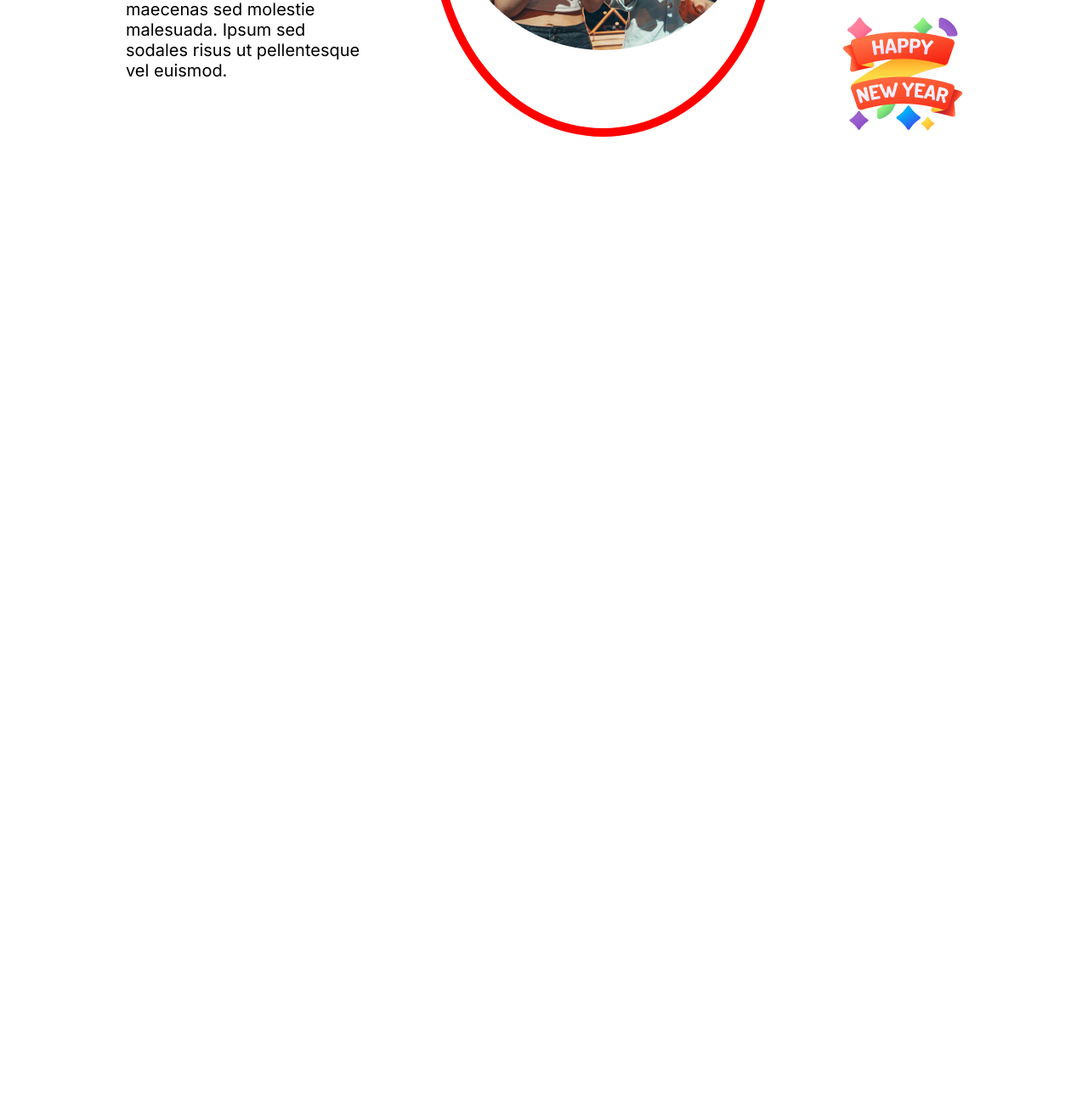
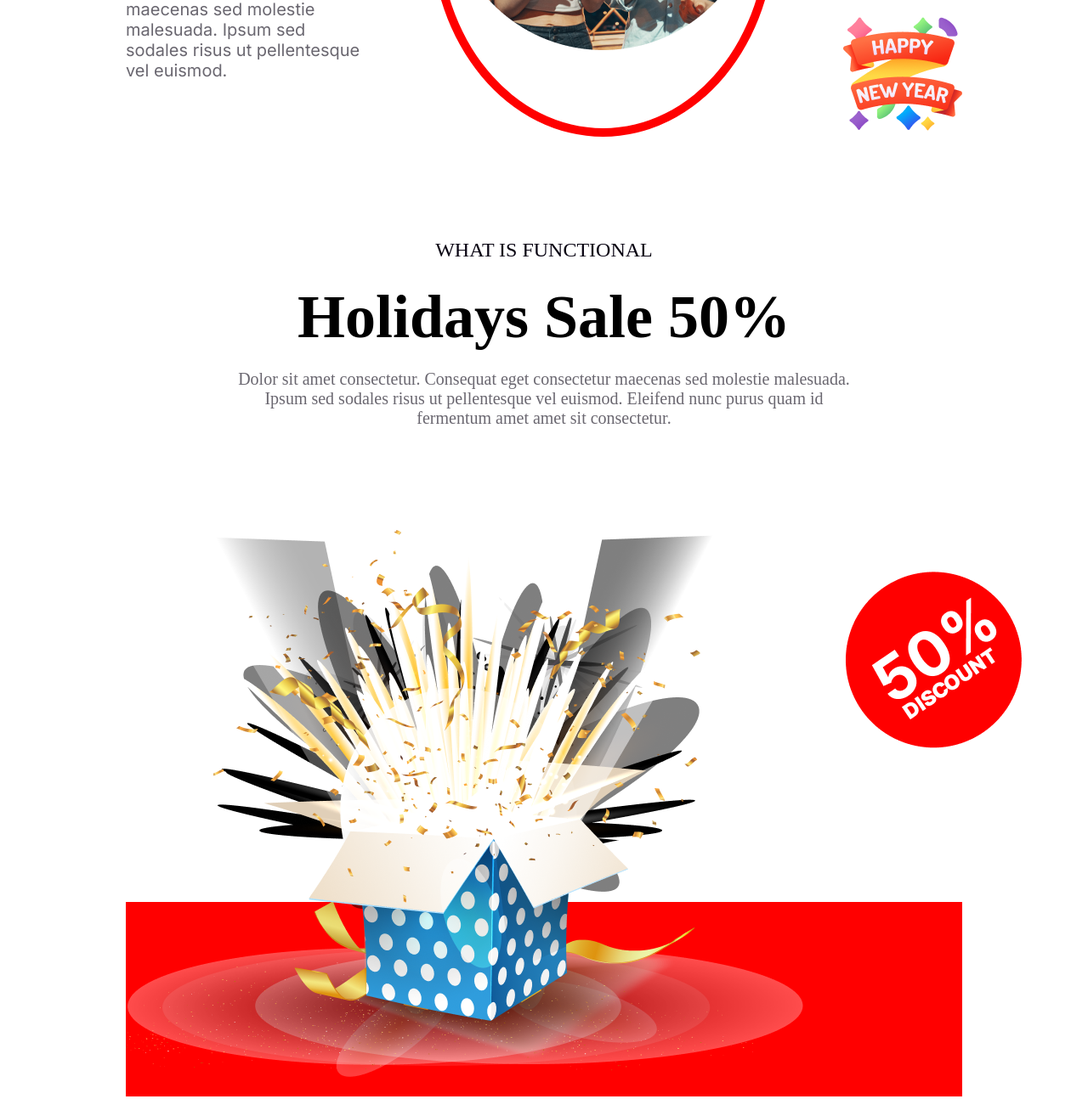
Before and after one commit to raihan-naime/new-year-offer-resources, a plain HTML site: page index.html in a window 1280 px wide. Shown: the part 3721-5015 px from the top of the page at 85% size. Before the commit the page ends 4002 px from the top, so only its background shows below. Drawn offline with Linux system fonts and the light colour scheme.

Commit message:
added discount section

```diff
--- a/index.html
+++ b/index.html
@@ -71,9 +71,22 @@
             </section>
 
             <!-- holidays section -->
-             <section class="holiday-section">
+             <section class="holiday-section text-center">
+                 <h3 class="text-black">WHAT IS FUNCTIONAL</h3>
+                 <h1 class="holiday-title">Holidays Sale 50%</h1>
+                 <p class="text-gray">Dolor sit amet consectetur. Consequat eget consectetur maecenas sed
+molestie malesuada. Ipsum sed sodales risus ut pellentesque vel euismod. Eleifend nunc purus quam id fermentum amet amet sit consectetur.</p>
+             </section>
 
-             </section>
+             <!-- discount section -->
+              <section class="discount-section">
+                <div>
+                    <img src="images/Group 75.png" alt="">
+                </div>
+                <div>
+                    <img class="discunt" src="images/Group 44.png" alt="">
+                </div>
+              </section>
     </main>
     <footer></footer>
 </body>
--- a/styles/style.css
+++ b/styles/style.css
@@ -23,8 +23,11 @@
 .text-white{
     color: #FFFFFF;
 }
+.text-black{
+    color: rgba(7, 2, 17, 1);
+}
 .text-gray{
-    color: 070211;
+    color: rgba(7, 2, 17, 0.6);
     font-size: 20px;
 }
 .text-center{
@@ -145,3 +148,27 @@ header{
     border-radius: 50%;
     padding: 10px;
 }
+
+
+/* holiday section styles */
+.holiday-section{
+    padding: 0 125px;
+}
+.holiday-section h1{
+    font-size: 72px;
+    font-weight: 900;
+    margin: 0px;
+}
+.holiday-section h3{
+    font-size: 24px;
+    font-weight: 500;
+}
+
+
+/* discount section */
+.discount-section{
+    display: flex;
+    background-image: url('../images/Rectangle\ 2.png');
+    background-repeat: no-repeat;
+    background-position: center bottom;
+}
```
